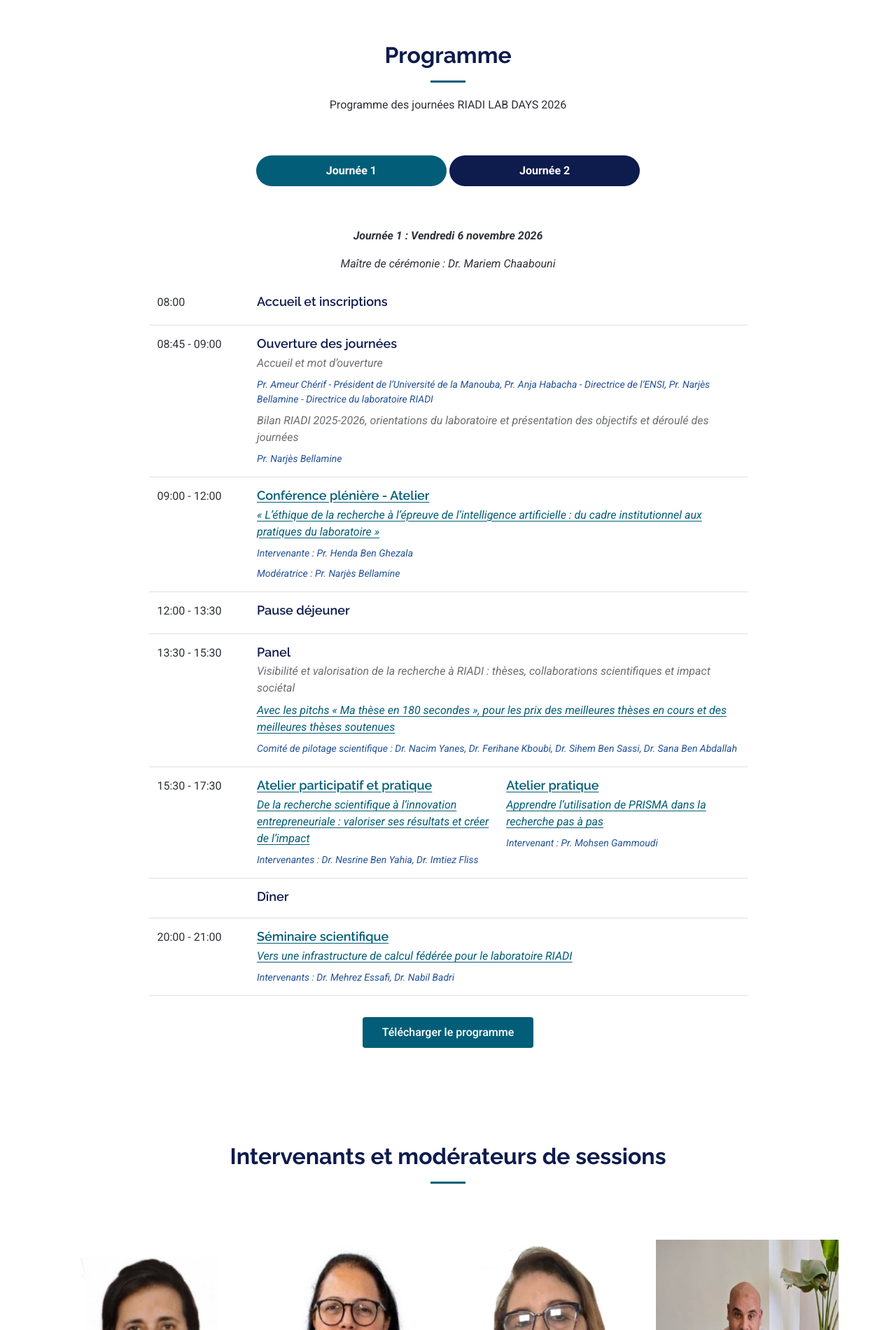
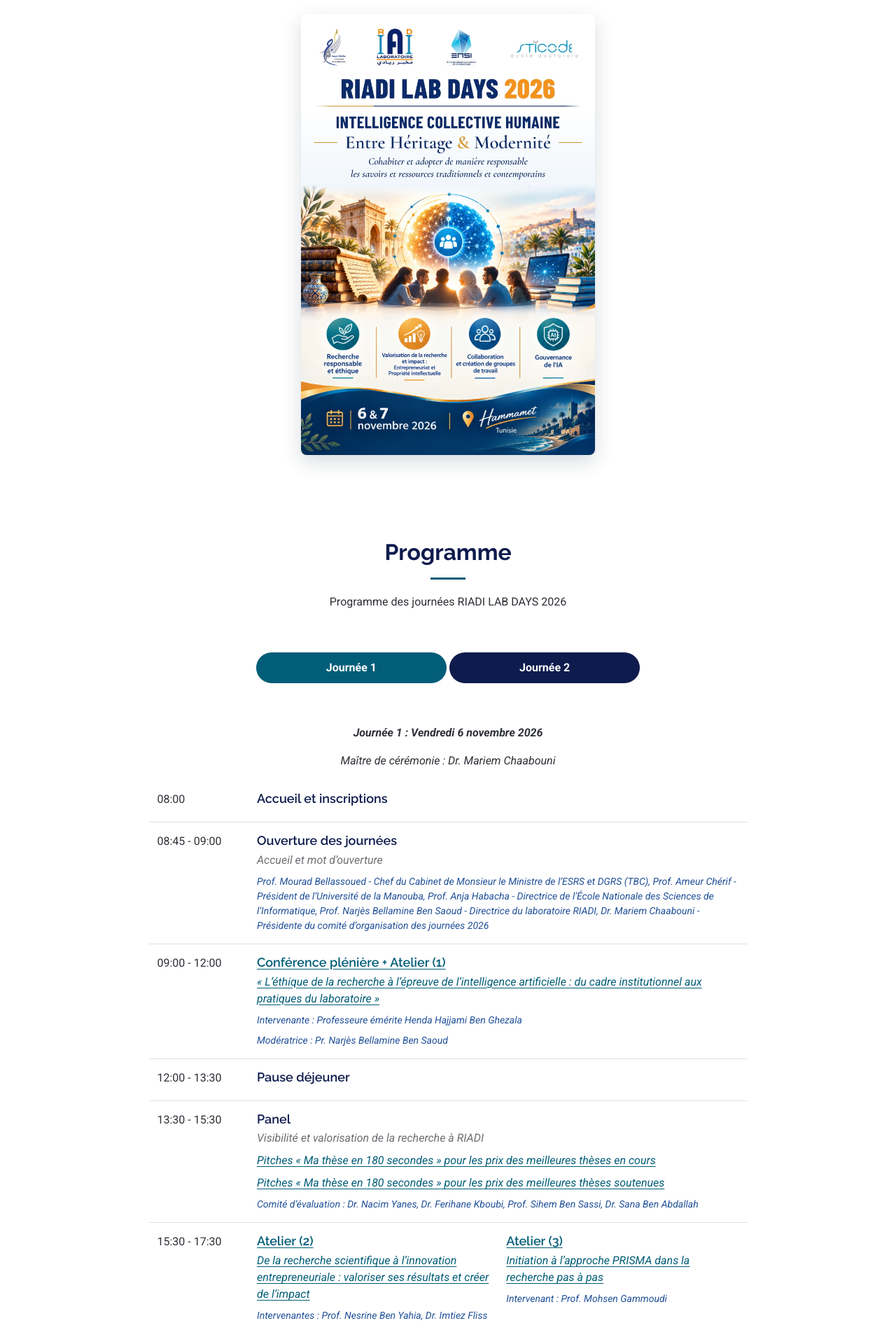
Before and after one commit to mariemchaabouni-univ/riadi-labdays, a PHP site: page /index.html in a window 1280 px wide. Shown: the part 800-2700 px from the top of the page at 70% size. Run offline with PHP 8.4, Linux system fonts and the light colour scheme.

Commit message:
update-0411

```diff
--- a/assets/css/main.css
+++ b/assets/css/main.css
@@ -1249,6 +1249,13 @@ section,
   transition: all ease-in-out 0.3s;
 }
 
+.schedule .program-downloads {
+  display: flex;
+  flex-wrap: wrap;
+  justify-content: center;
+  gap: 12px 16px;
+}
+
 .schedule .program-download {
   display: inline-block;
   margin-top: 6px;
@@ -1259,6 +1266,23 @@ section,
   font-weight: 500;
 }
 
+body.edition-2026 .affiche {
+  padding-top: 20px;
+}
+
+body.edition-2026 .affiche .affiche-link {
+  display: block;
+  width: min(420px, 100%);
+  margin: 0 auto;
+}
+
+body.edition-2026 .affiche .affiche-link img {
+  width: 100%;
+  height: auto;
+  border-radius: 8px;
+  box-shadow: 0 10px 28px rgba(2, 40, 55, 0.16);
+}
+
 .schedule .program-download:hover {
   color: #ffffff;
   background: #01384a;
@@ -1487,6 +1511,11 @@ section,
   padding: 50px;
   max-width: 80%;
   transition: 0.3s;
+}
+
+body.edition-2026 .sponsors .client-logo img.logo-sticode {
+  max-width: 100%;
+  padding: 36px 12px;
 }
 
 @media (max-width: 640px) {
@@ -1901,6 +1930,19 @@ body.session-sheet .session-kicker {
   margin-bottom: 16px;
 }
 
+.session-qr {
+  text-align: center;
+}
+
+.session-qr a {
+  display: inline-block;
+}
+
+.session-qr img {
+  width: min(360px, 100%);
+  height: auto;
+}
+
 .session-panel p,
 .session-block p,
 .session-person p {
--- a/index.html
+++ b/index.html
@@ -27,7 +27,7 @@
   <link href="assets/vendor/swiper/swiper-bundle.min.css" rel="stylesheet">
 
   <!-- Main CSS File -->
-  <link href="assets/css/main.css?v=20261031g" rel="stylesheet">
+  <link href="assets/css/main.css?v=20261104b" rel="stylesheet">
 
 </head>
 
@@ -120,7 +120,13 @@
 
     </section><!-- /Hero Section -->
 
-
+    <section id="affiche" class="affiche section">
+      <div class="container" data-aos="fade-up" data-aos-delay="100">
+        <a class="glightbox affiche-link" data-gallery="event-poster" href="assets/img/affiche-riadi-lab-days-2026.jpg?v=20261104e">
+          <img src="assets/img/affiche-riadi-lab-days-2026.jpg?v=20261104e" alt="Affiche RIADI LAB DAYS 2026, 6 et 7 novembre, Hammamet">
+        </a>
+      </div>
+    </section>
 
     <!-- Schedule Section -->
     <section id="schedule" class="schedule section">
@@ -164,23 +170,18 @@
               <div class="col-md-10">
                 <h4>Ouverture des journées</h4>
                 <p>Accueil et mot d’ouverture</p>
-                <p class="small mt-2" style="color: #215198;">Pr. Ameur Chérif - Président de l’Université de la
-                  Manouba, Pr. Anja Habacha - Directrice de l’ENSI, Pr. Narjès Bellamine - Directrice du laboratoire
-                  RIADI</p>
-                <p class="mt-2">Bilan RIADI 2025-2026, orientations du laboratoire et présentation des objectifs et
-                  déroulé des journées</p>
-                <p class="small mt-2" style="color: #215198;">Pr. Narjès Bellamine</p>
+                <p class="small mt-2" style="color: #215198;">Prof. Mourad Bellassoued - Chef du Cabinet de Monsieur le Ministre de l’ESRS et DGRS (TBC), Prof. Ameur Chérif - Président de l’Université de la Manouba, Prof. Anja Habacha - Directrice de l’École Nationale des Sciences de l’Informatique, Prof. Narjès Bellamine Ben Saoud - Directrice du laboratoire RIADI, Dr. Mariem Chaabouni - Présidente du comité d’organisation des journées 2026</p>
               </div>
             </div>
 
             <div class="row schedule-item">
               <div class="col-md-2"><time>09:00 - 12:00</time></div>
               <div class="col-md-10">
-                <h4><a class="session-link" href="session-ethique.html">Conférence plénière - Atelier</a></h4>
+                <h4><a class="session-link" href="session-ethique.html">Conférence plénière + Atelier (1)</a></h4>
                 <p><a class="session-link" href="session-ethique.html">« L’éthique de la recherche à l’épreuve de
                     l’intelligence artificielle : du cadre institutionnel aux pratiques du laboratoire »</a></p>
-                <p class="small mt-2" style="color: #215198;">Intervenante : Pr. Henda Ben Ghezala</p>
-                <p class="small mt-2" style="color: #215198;">Modératrice : Pr. Narjès Bellamine</p>
+                <p class="small mt-2" style="color: #215198;">Intervenante : Professeure émérite Henda Hajjami Ben Ghezala</p>
+                <p class="small mt-2" style="color: #215198;">Modératrice : Pr. Narjès Bellamine Ben Saoud</p>
               </div>
             </div>
 
@@ -195,33 +196,30 @@
               <div class="col-md-2"><time>13:30 - 15:30</time></div>
               <div class="col-md-10">
                 <h4>Panel</h4>
-                <p>Visibilité et valorisation de la recherche à RIADI : thèses, collaborations scientifiques et impact
-                  sociétal</p>
-                <p class="mt-2"><a class="session-link" href="session-these-180.html">Avec les pitchs « Ma thèse en 180 secondes », pour les prix des meilleures thèses en
-                  cours et des meilleures thèses soutenues</a></p>
-                <p class="small mt-2" style="color: #215198;">Comité de pilotage scientifique : Dr. Nacim Yanes, Dr.
-                  Ferihane Kboubi, Dr. Sihem Ben Sassi, Dr. Sana Ben Abdallah</p>
+                <p>Visibilité et valorisation de la recherche à RIADI</p>
+                <p class="mt-2"><a class="session-link" href="session-these-180.html">Pitches « Ma thèse en 180 secondes » pour les prix des meilleures thèses en cours</a></p>
+                <p class="mt-2"><a class="session-link" href="session-these-180.html">Pitches « Ma thèse en 180 secondes » pour les prix des meilleures thèses soutenues</a></p>
+                <p class="small mt-2" style="color: #215198;">Comité d’évaluation : Dr. Nacim Yanes, Dr. Ferihane Kboubi, Prof. Sihem Ben Sassi, Dr. Sana Ben Abdallah</p>
               </div>
             </div>
 
             <div class="row schedule-item">
               <div class="col-md-2"><time>15:30 - 17:30</time></div>
               <div class="col-md-5">
-                <h4><a class="session-link" href="session-entrepreneuriat.html">Atelier participatif et pratique</a></h4>
+                <h4><a class="session-link" href="session-entrepreneuriat.html">Atelier (2)</a></h4>
                 <p><a class="session-link" href="session-entrepreneuriat.html">De la recherche scientifique à
                     l’innovation entrepreneuriale : valoriser ses résultats et créer de l’impact</a></p>
-                <p class="small mt-2" style="color: #215198;">Intervenantes : Dr. Nesrine Ben Yahia, Dr. Imtiez Fliss</p>
+                <p class="small mt-2" style="color: #215198;">Intervenantes : Prof. Nesrine Ben Yahia, Dr. Imtiez Fliss</p>
               </div>
               <div class="col-md-5 mt-3 mt-md-0">
-                <h4><a class="session-link" href="session-prisma.html">Atelier pratique</a></h4>
-                <p><a class="session-link" href="session-prisma.html">Apprendre l’utilisation de PRISMA dans la recherche
-                    pas à pas</a></p>
-                <p class="small mt-2" style="color: #215198;">Intervenant : Pr. Mohsen Gammoudi</p>
+                <h4><a class="session-link" href="session-prisma.html">Atelier (3)</a></h4>
+                <p><a class="session-link" href="session-prisma.html">Initiation à l’approche PRISMA dans la recherche pas à pas</a></p>
+                <p class="small mt-2" style="color: #215198;">Intervenant : Prof. Mohsen Gammoudi</p>
               </div>
             </div>
 
             <div class="row schedule-item">
-              <div class="col-md-2"><time></time></div>
+              <div class="col-md-2"><time>17:30 - 20:00</time></div>
               <div class="col-md-10">
                 <h4>Dîner</h4>
               </div>
@@ -230,8 +228,8 @@
             <div class="row schedule-item">
               <div class="col-md-2"><time>20:00 - 21:00</time></div>
               <div class="col-md-10">
-                <h4><a class="session-link" href="session-infrastructure.html">Séminaire scientifique</a></h4>
-                <p><a class="session-link" href="session-infrastructure.html">Vers une infrastructure de calcul fédérée pour le laboratoire RIADI</a></p>
+                <h4><a class="session-link" href="session-infrastructure.html">Atelier technique (4)</a></h4>
+                <p><a class="session-link" href="session-infrastructure.html">Vers une infrastructure de calcul fédérée à RIADI</a></p>
                 <p class="small mt-2" style="color: #215198;">Intervenants : Dr. Mehrez Essafi, Dr. Nabil Badri</p>
               </div>
             </div>
@@ -248,16 +246,16 @@
             <div class="row schedule-item">
               <div class="col-md-2"><time>08:30 - 13:00</time></div>
               <div class="col-md-10">
-                <h4><a class="session-link" href="session-propriete-intellectuelle.html">Séminaire - Atelier pratique</a></h4>
+                <h4><a class="session-link" href="session-propriete-intellectuelle.html">Séminaire + Atelier (5)</a></h4>
                 <p><a class="session-link" href="session-propriete-intellectuelle.html">Propriété intellectuelle et
                     recherche : protéger, partager et valoriser les résultats scientifiques</a></p>
-                <p class="small mt-2" style="color: #215198;">Intervenantes : Mme Neila Ben Slima, Dr. Sihem Ben Sassi</p>
-                <p class="small mt-2" style="color: #215198;">Modératrice : Dr. Ines Bayoudh Saâdi</p>
+                <p class="small mt-2" style="color: #215198;">Intervenantes : Mme Neila Ben Slima, Direction Générale de la Valorisation de la Recherche, Prof. Sihem Ben Sassi</p>
+                <p class="small mt-2" style="color: #215198;">Modératrice : Prof. Ines Bayoudh Saâdi</p>
               </div>
             </div>
 
             <div class="row schedule-item">
-              <div class="col-md-2"><time></time></div>
+              <div class="col-md-2"><time>13:00 - 14:00</time></div>
               <div class="col-md-10">
                 <h4>Pause déjeuner</h4>
               </div>
@@ -266,10 +264,9 @@
             <div class="row schedule-item">
               <div class="col-md-2"><time>14:00 - 16:30</time></div>
               <div class="col-md-10">
-                <h4><a class="session-link" href="session-habilitation.html">Atelier</a></h4>
+                <h4><a class="session-link" href="session-habilitation.html">Atelier (6)</a></h4>
                 <p><a class="session-link" href="session-habilitation.html">Sustainability et développement de RIADI : comment obtenir son HU et réussir le concours M.C. ?</a></p>
-                <p class="small mt-2" style="color: #215198;">Comité de pilotage scientifique : Pr. Narjès Bellamine,
-                  Pr. Chiraz Zribi, Pr. Sonia Ayachi</p>
+                <p class="small mt-2" style="color: #215198;">Prof. Narjès Bellamine Ben Saoud, Prof. Chiraz Zribi, Prof. Sonia Ayachi</p>
                 <p class="small mt-2" style="color: #215198;">Modératrice : Dr. Azza Harbaoui</p>
               </div>
             </div>
@@ -277,7 +274,7 @@
             <div class="row schedule-item">
               <div class="col-md-2"><time>16:30 - 17:00</time></div>
               <div class="col-md-10">
-                <h4>Attestations et clôture</h4>
+                <h4>Clôture</h4>
                 <p>Remise des attestations et conclusion des journées</p>
               </div>
             </div>
@@ -286,7 +283,10 @@
 
         </div>
 
-        <p class="text-center mt-4"><a class="program-download" href="assets/files/2026/Programme%20RIADI%20Lab%20Days%202026.png" download="Programme RIADI Lab Days 2026.png">Télécharger le programme</a></p>
+        <p class="text-center mt-4 program-downloads">
+          <a class="program-download" href="assets/files/2026/Programme_RIADI_LAB_DAYS_2026.pdf" download="Programme_RIADI_LAB_DAYS_2026.pdf">Télécharger le programme</a>
+          <a class="program-download" href="assets/img/affiche-riadi-lab-days-2026.jpg?v=20261104e" download="Affiche_RIADI_LAB_DAYS_2026.jpg">Télécharger l’affiche</a>
+        </p>
 
       </div>
     </section><!-- /Schedule Section -->
@@ -332,10 +332,10 @@
 
           <div class="col-xl-3 col-lg-4 col-md-6" data-aos="fade-up" data-aos-delay="100">
             <div class="member">
-              <img src="assets/img/speakers/intervenant-benghezala.jpg" class="img-fluid member-img" alt="Henda Ben Ghezala">
+              <img src="assets/img/speakers/intervenant-benghezala.jpg" class="img-fluid member-img" alt="Henda Hajjami Ben Ghezala">
               <div class="member-info">
                 <div class="member-info-content">
-                  <h4><a href="">Henda Ben Ghezala</a></h4>
+                  <h4><a href="">Henda Hajjami Ben Ghezala</a></h4>
                   <span>Professeur émérite en Informatique</span>
                   <span>RIADI - ENSI, Université de la Manouba</span>
                 </div>
@@ -358,10 +358,10 @@
 
           <div class="col-xl-3 col-lg-4 col-md-6" data-aos="fade-up" data-aos-delay="100">
             <div class="member">
-              <img src="assets/img/speakers/farihane-kboubi.png" class="img-fluid member-img" alt="Farihane Kboubi">
+              <img src="assets/img/speakers/ferihane-kboubi.png" class="img-fluid member-img" alt="Ferihane Kboubi">
               <div class="member-info">
                 <div class="member-info-content">
-                  <h4><a href="">Farihane Kboubi</a></h4>
+                  <h4><a href="">Ferihane Kboubi</a></h4>
                   <span>Docteur en Informatique - Maître Assistante</span>
                   <span>RIADI, FSEG Tunis, Université de Tunis El Manar</span>
                 </div>
@@ -592,12 +592,12 @@
 
           <div class="col-xl-3 col-lg-4 col-md-6" data-aos="fade-up" data-aos-delay="100">
             <div class="member">
-              <img src="assets/img/speakers/farihane-kboubi.png" class="img-fluid member-img" alt="Farihane Kboubi">
+              <img src="assets/img/speakers/asma-ayari.jpeg" class="img-fluid member-img" alt="Asma Ayari">
               <div class="member-info">
                 <div class="member-info-content">
-                  <h4><a href="">Farihane Kboubi</a></h4>
-                  <span>Docteur en Informatique - Maître Assistante</span>
-                  <span>RIADI, FSEG Tunis, Université de Tunis El Manar</span>
+                  <h4><a href="">Asma Ayari</a></h4>
+                  <span>Docteur en Informatique - Enseignante</span>
+                  <span>RIADI, Université de la Manouba</span>
                 </div>
               </div>
             </div>
@@ -605,12 +605,12 @@
 
           <div class="col-xl-3 col-lg-4 col-md-6" data-aos="fade-up" data-aos-delay="100">
             <div class="member">
-              <img src="assets/img/speakers/asma-ayari.jpeg" class="img-fluid member-img" alt="Asma Ayari">
+              <img src="assets/img/speakers/ferihane-kboubi.png" class="img-fluid member-img" alt="Ferihane Kboubi">
               <div class="member-info">
                 <div class="member-info-content">
-                  <h4><a href="">Asma Ayari</a></h4>
-                  <span>Docteur en Informatique - Enseignante</span>
-                  <span>RIADI, Université de la Manouba</span>
+                  <h4><a href="">Ferihane Kboubi</a></h4>
+                  <span>Docteur en Informatique - Maître Assistante</span>
+                  <span>RIADI, FSEG Tunis, Université de Tunis El Manar</span>
                 </div>
               </div>
             </div>
@@ -644,10 +644,10 @@
 
           <div class="col-xl-3 col-lg-4 col-md-6" data-aos="fade-up" data-aos-delay="100">
             <div class="member">
-              <img src="assets/img/speakers/Morgham-comite.jpeg" class="img-fluid member-img" alt="Nabil Morgham">
+              <img src="assets/img/speakers/intervenant-majdoub.png" class="img-fluid member-img" alt="Saida Majdoub">
               <div class="member-info">
                 <div class="member-info-content">
-                  <h4><a href="">Nabil Morgham</a></h4>
+                  <h4><a href="">Saida Majdoub</a></h4>
                   <span>ENSI, Université de la Manouba</span>
                 </div>
               </div>
@@ -656,10 +656,10 @@
 
           <div class="col-xl-3 col-lg-4 col-md-6" data-aos="fade-up" data-aos-delay="100">
             <div class="member">
-              <img src="assets/img/speakers/intervenant-majdoub.png" class="img-fluid member-img" alt="Saida Majdoub">
+              <img src="assets/img/speakers/Morgham-comite.jpeg" class="img-fluid member-img" alt="Nabil Morgham">
               <div class="member-info">
                 <div class="member-info-content">
-                  <h4><a href="">Saida Majdoub</a></h4>
+                  <h4><a href="">Nabil Morgham</a></h4>
                   <span>ENSI, Université de la Manouba</span>
                 </div>
               </div>
@@ -845,14 +845,6 @@
             <div class="faq-container">
 
               <div class="faq-item faq-active">
-                <h3>Comment s’inscrire à l’événement ?</h3>
-                <div class="faq-content">
-                  <p>Un formulaire d'inscription est disponible sur cette page officielle de l’événement.</p>
-                </div>
-                <i class="faq-toggle bi bi-chevron-right"></i>
-              </div><!-- End Faq item-->
-
-              <div class="faq-item">
                 <h3>Qui sera présent dans l'événement ?</h3>
                 <div class="faq-content">
                   <p>Tous nos chercheurs permanents & nos doctorants seront invités à participer activement et à
@@ -984,13 +976,14 @@
               <p>Dr. Nacim Yanes, RIADI, ISGGB, Université de Gabes</p>
               <p>Dr. Azza Harbaoui, RIADI, ISAMM, Université de la Manouba</p>
               <p>Dr. Wala Rebhi, RIADI, ISAMM, Université de la Manouba</p>
-              <p>Dr. Farihane Kboubi, RIADI, FSEG Tunis, Université de Tunis El Manar</p>
               <p>Dr. Asma Ayari, RIADI, Université de la Manouba</p>
-              <p>Dr. Nabil Badri, RIADI - El-Khawarizmi Computing Center</p>
-              <p>Dr. Fadoua Ouamani, RIADI - ENSI, Université de la Manouba</p>
-              <p>Nabil Morgham, ENSI, Université de la Manouba</p>
+              <p>Dr. Ferihane Kboubi, RIADI, FSEG Tunis, Université de Tunis El Manar</p>
+              <p>Dr. Nabil Badri, RIADI, El-Khawarizmi Computing Center</p>
+              <p>Dr. Fadoua Ouamani, RIADI, ENSI, Université de la Manouba</p>
               <p>Mme Saida Majdoub, ENSI, Université de la Manouba</p>
-              <p>Rachid Mzoughi, ENSI, Université de la Manouba</p>
+              <p>M. Nabil Morgham, ENSI, Université de la Manouba</p>
+              <p>M. Rachid Mzoughi, ENSI, Université de la Manouba</p>
+              <p>Prof. Narjès Bellamine Ben Saoud, Directrice du laboratoire RIADI</p>
             </div>
           </div><!-- End Info Item -->
 
@@ -1035,16 +1028,20 @@
 
       <div class="row g-0 clients-wrap">
 
-        <div class="col-xl-4 col-md-4 client-logo">
-          <img src="assets/img/partenaires/riadi.jpg" class="img-fluid" alt="">
+        <div class="col-lg-3 col-6 client-logo">
+          <img src="assets/img/partenaires/riadi.jpg" class="img-fluid" alt="RIADI">
         </div>
 
-        <div class="col-xl-4 col-md-4 client-logo">
-          <img src="assets/img/partenaires/ensi.jpg" class="img-fluid" alt="">
+        <div class="col-lg-3 col-6 client-logo">
+          <img src="assets/img/partenaires/ensi.jpg" class="img-fluid" alt="ENSI">
         </div>
 
-        <div class="col-xl-4 col-md-4 client-logo">
-          <img src="assets/img/partenaires/manouba.jpg" class="img-fluid" alt="">
+        <div class="col-lg-3 col-6 client-logo">
+          <img src="assets/img/partenaires/sticode.png" class="img-fluid logo-sticode" alt="STICODE, école doctorale">
+        </div>
+
+        <div class="col-lg-3 col-6 client-logo">
+          <img src="assets/img/partenaires/manouba.jpg" class="img-fluid" alt="Université de la Manouba">
         </div>
 
       </div>
--- a/session-entrepreneuriat.html
+++ b/session-entrepreneuriat.html
@@ -49,7 +49,7 @@
 
     <div class="page-title" data-aos="fade" style="background-image: url(assets/img/banner.jpg);">
       <div class="container position-relative">
-        <p class="session-kicker">Atelier participatif et pratique</p>
+        <p class="session-kicker">Atelier (2)</p>
         <h1>De la recherche scientifique à l’innovation entrepreneuriale : valoriser ses résultats et créer de l’impact</h1>
         <nav class="breadcrumbs">
           <ol>
@@ -83,7 +83,7 @@
           <article class="session-person">
             <img src="assets/img/speakers/nesrine-ben-yahia.jpg" alt="Nesrine Ben Yahia">
             <div>
-              <h3>Dr. Nesrine Ben Yahia</h3>
+              <h3>Prof. Nesrine Ben Yahia</h3>
               <p class="session-role">Intervenante</p>
               <p>Dr.-Eng. Nesrine Ben Yahia est maître de conférences en informatique à l’École Nationale des Sciences de l’Informatique (ENSI), Université de la Manouba (UMA), en Tunisie, et chercheuse au laboratoire RIADI. Elle est également membre élue du Conseil de l’Université de la Manouba (2024–2027) et directrice exécutive de l’ENSI Innovation Hub (EIH).</p>
               <p>Ses travaux de recherche portent principalement sur l’intelligence artificielle quantique et agentique appliquées dans les domaines de la santé et de l’éducation.</p>
--- a/session-habilitation.html
+++ b/session-habilitation.html
@@ -49,7 +49,7 @@
 
     <div class="page-title" data-aos="fade" style="background-image: url(assets/img/banner.jpg);">
       <div class="container position-relative">
-        <p class="session-kicker">Atelier</p>
+        <p class="session-kicker">Atelier (6)</p>
         <h1>Sustainability et développement de RIADI : comment obtenir son HU et réussir le concours M.C. ?</h1>
         <nav class="breadcrumbs">
           <ol>
--- a/session-infrastructure.html
+++ b/session-infrastructure.html
@@ -49,8 +49,8 @@
 
     <div class="page-title" data-aos="fade" style="background-image: url(assets/img/banner.jpg);">
       <div class="container position-relative">
-        <p class="session-kicker">Séminaire scientifique prospectif</p>
-        <h1>Vers une infrastructure de calcul fédérée pour le laboratoire RIADI</h1>
+        <p class="session-kicker">Atelier technique (4)</p>
+        <h1>Vers une infrastructure de calcul fédérée à RIADI</h1>
         <nav class="breadcrumbs">
           <ol>
             <li><a href="index.html">Accueil</a></li>
--- a/session-prisma.html
+++ b/session-prisma.html
@@ -49,8 +49,8 @@
 
     <div class="page-title" data-aos="fade" style="background-image: url(assets/img/banner.jpg);">
       <div class="container position-relative">
-        <p class="session-kicker">Atelier participatif et pratique</p>
-        <h1>Apprendre l’utilisation de PRISMA dans la recherche pas à pas</h1>
+        <p class="session-kicker">Atelier (3)</p>
+        <h1>Initiation à l’approche PRISMA dans la recherche pas à pas</h1>
         <nav class="breadcrumbs">
           <ol>
             <li><a href="index.html">Accueil</a></li>
@@ -119,7 +119,7 @@
           <article class="session-person">
             <img src="assets/img/sessions/2026/mohsen-gammoudi.png" alt="Mohsen Gammoudi" style="object-position: center center;">
             <div>
-              <h3>Pr. Mohsen Gammoudi</h3>
+              <h3>Prof. Mohsen Gammoudi</h3>
               <p class="session-role">Intervenant</p>
               <p>Mohamed Mohsen Gammoudi est professeur universitaire en informatique à l’ISAMM, Université de la Manouba. Titulaire d’un doctorat en informatique obtenu en 1993 au laboratoire I3S/CNRS, Sophia Antipolis, France, et de l’habilitation universitaire obtenue en 2005 à la Faculté des Sciences de Tunis, il a été professeur invité à l’Université fédérale du Maranhão, au Brésil, de 1993 à 1997, où il a également coordonné un groupe de recherche. Responsable de l’équipe ECRI au laboratoire RIADI.</p>
               <p>Ses domaines de recherche portent notamment sur l’intelligence artificielle, l’apprentissage automatique fédéré, la fouille de données et l’analyse des concepts formels. Ses activités couvrent l’enseignement dans différentes institutions et l’encadrement doctoral. Auteur de plus de 94 publications scientifiques, il a contribué à la formation de nombreux doctorants et à l’encadrement de travaux de recherche. Il participe actuellement à des activités nationales d’expertise et d’évaluation scientifique en tant qu’expert-évaluateur auprès de l’ATEA et, entre 2018 et 2020, auprès de l’ANPR. Il participe également à des commissions de jurys universitaires de recrutement. Sa passion porte sur l’accompagnement des chercheurs et la structuration de démarches scientifiques rigoureuses, sans viser la quantité.</p>
```
Also changed, not shown: session-ethique.html (+12 -4 lines), session-propriete-intellectuelle.html (+8 -8 lines), assets/files/2026/Programme RIADI Lab Days 2026.png (deleted), assets/img/affiche-riadi-lab-days-2026.jpg (added), assets/img/partenaires/sticode.png (added), assets/img/sessions/2026/guide-ia-qr.png (added), assets/img/speakers/ferihane-kboubi.png (renamed from assets/img/speakers/farihane-kboubi.png), 1 other file.
